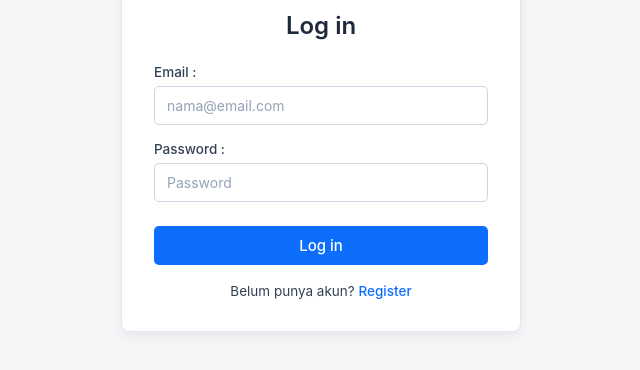
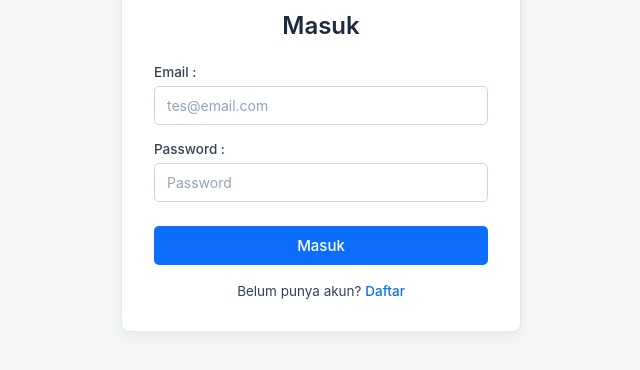
Before and after one commit to dDhesta/tpmkopi, a plain HTML site: page index.html in a window 1280 px wide. Shown: the part 296-666 px from the top of the page, without its empty margins (319-959 px from the left). Drawn offline with nearby package versions, Linux system fonts and the light colour scheme.

Commit message:
Translate login page text to Indonesian

```diff
--- a/index.html
+++ b/index.html
@@ -14,14 +14,14 @@
       <img src="asset/img/tpmfinal1.webp" alt="Logo Teras Putro Mapan">
     </div>
 
-    <h1 class="auth-title">Log in</h1>
+    <h1 class="auth-title">Masuk</h1>
 
     <div id="alertBox" class="auth-alert"></div>
 
     <form id="loginForm">
       <div class="auth-form-group">
         <label for="email">Email :</label>
-        <input type="email" id="email" name="email" placeholder="nama@email.com" required autocomplete="email">
+        <input type="email" id="email" name="email" placeholder="tes@email.com" required autocomplete="email">
       </div>
 
       <div class="auth-form-group">
@@ -29,11 +29,11 @@
         <input type="password" id="password" name="password" placeholder="Password" required autocomplete="current-password">
       </div>
 
-      <button type="submit" id="loginBtn" class="auth-btn">Log in</button>
+      <button type="submit" id="loginBtn" class="auth-btn">Masuk</button>
     </form>
 
     <div class="auth-footer-link">
-      Belum punya akun? <a href="register.html">Register</a>
+      Belum punya akun? <a href="register.html">Daftar</a>
     </div>
   </div>
 
```
